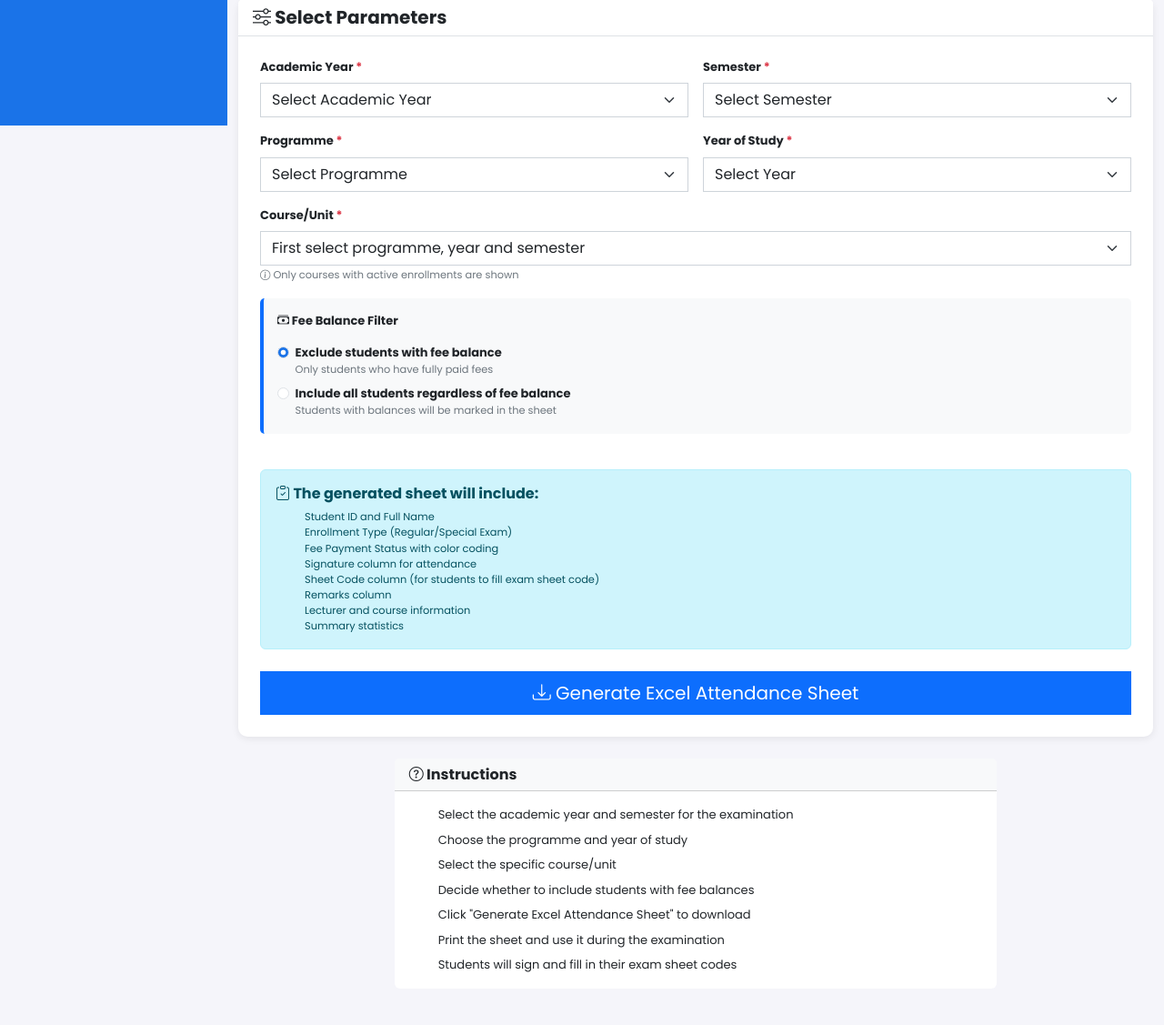
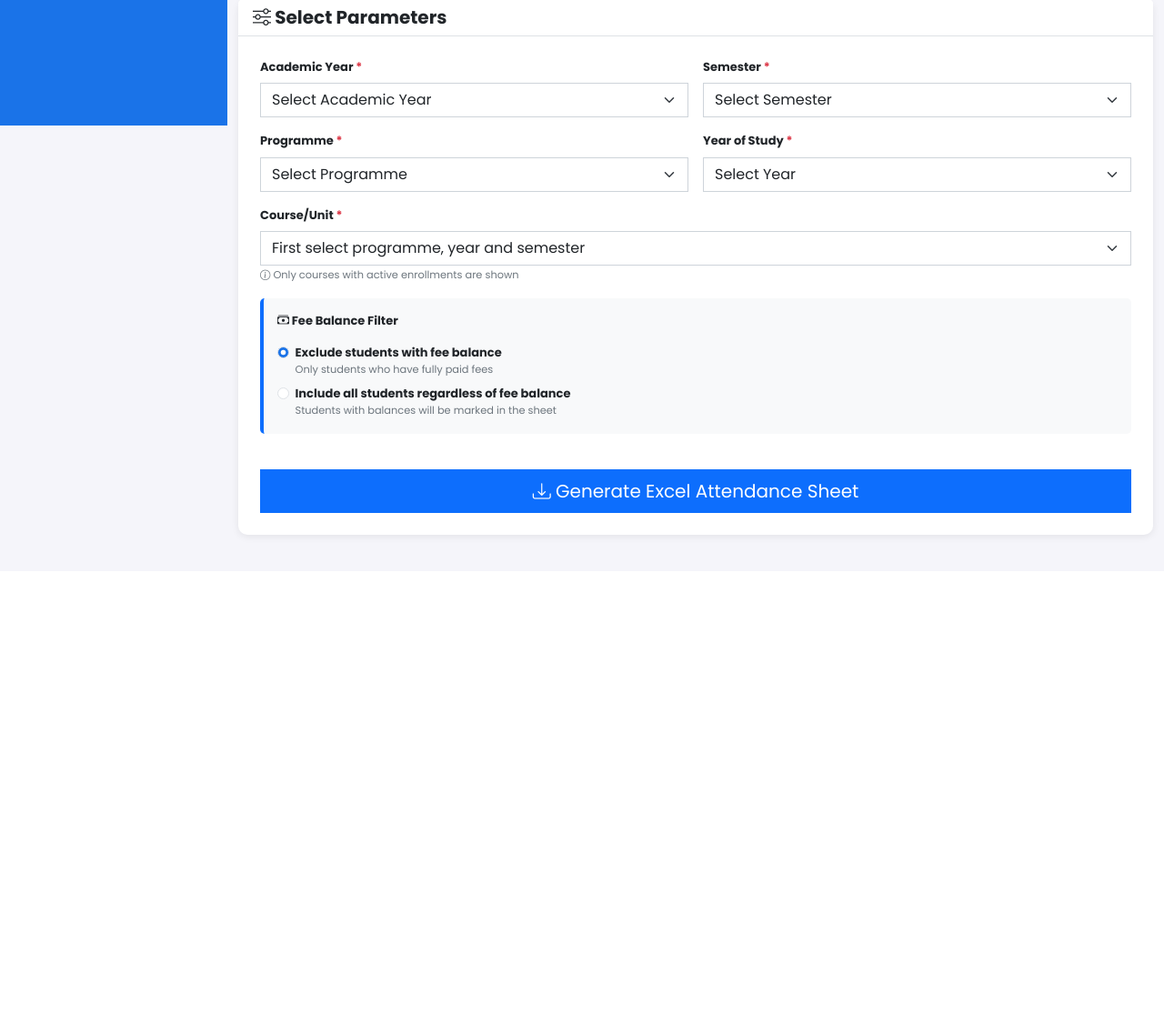
Before and after one commit to steve-ongera/University-ERP-System, a Django app: template templates/cod/generate_exam_list.html in a window 1280 px wide. Shown: the part 662-1789 px from the top of the page at 91% size. After the commit the page ends 1256 px from the top, so only its background shows below. Run offline with Django 5.2, Linux system fonts and the light colour scheme; the template is opened without the code that fills it, so the values that code supplies are empty; some libraries are stand-ins or nearby versions.

Commit message:
removed unnecessary sections

```diff
--- a/templates/cod/generate_exam_list.html
+++ b/templates/cod/generate_exam_list.html
@@ -246,22 +246,7 @@
                             </div>
                         </div>
 
-                        <!-- What's Included Info -->
-                        <div class="alert alert-info mt-4">
-                            <h6 class="fw-bold mb-2">
-                                <i class="bi bi-clipboard-check"></i> The generated sheet will include:
-                            </h6>
-                            <ul class="mb-0 small">
-                                <li>Student ID and Full Name</li>
-                                <li>Enrollment Type (Regular/Special Exam)</li>
-                                <li>Fee Payment Status with color coding</li>
-                                <li>Signature column for attendance</li>
-                                <li>Sheet Code column (for students to fill exam sheet code)</li>
-                                <li>Remarks column</li>
-                                <li>Lecturer and course information</li>
-                                <li>Summary statistics</li>
-                            </ul>
-                        </div>
+
 
                         <!-- Submit Button -->
                         <div class="d-grid gap-2 mt-4">
@@ -276,28 +261,7 @@
     </div>
 
     <!-- Instructions -->
-    <div class="row mt-4">
-        <div class="col-lg-8 mx-auto">
-            <div class="card">
-                <div class="card-header bg-light">
-                    <h6 class="fw-bold mb-0">
-                        <i class="bi bi-question-circle"></i> Instructions
-                    </h6>
-                </div>
-                <div class="card-body">
-                    <ol class="mb-0">
-                        <li class="mb-2">Select the academic year and semester for the examination</li>
-                        <li class="mb-2">Choose the programme and year of study</li>
-                        <li class="mb-2">Select the specific course/unit</li>
-                        <li class="mb-2">Decide whether to include students with fee balances</li>
-                        <li class="mb-2">Click "Generate Excel Attendance Sheet" to download</li>
-                        <li class="mb-2">Print the sheet and use it during the examination</li>
-                        <li class="mb-0">Students will sign and fill in their exam sheet codes</li>
-                    </ol>
-                </div>
-            </div>
-        </div>
-    </div>
+
 </div>
 
 <script>
```
